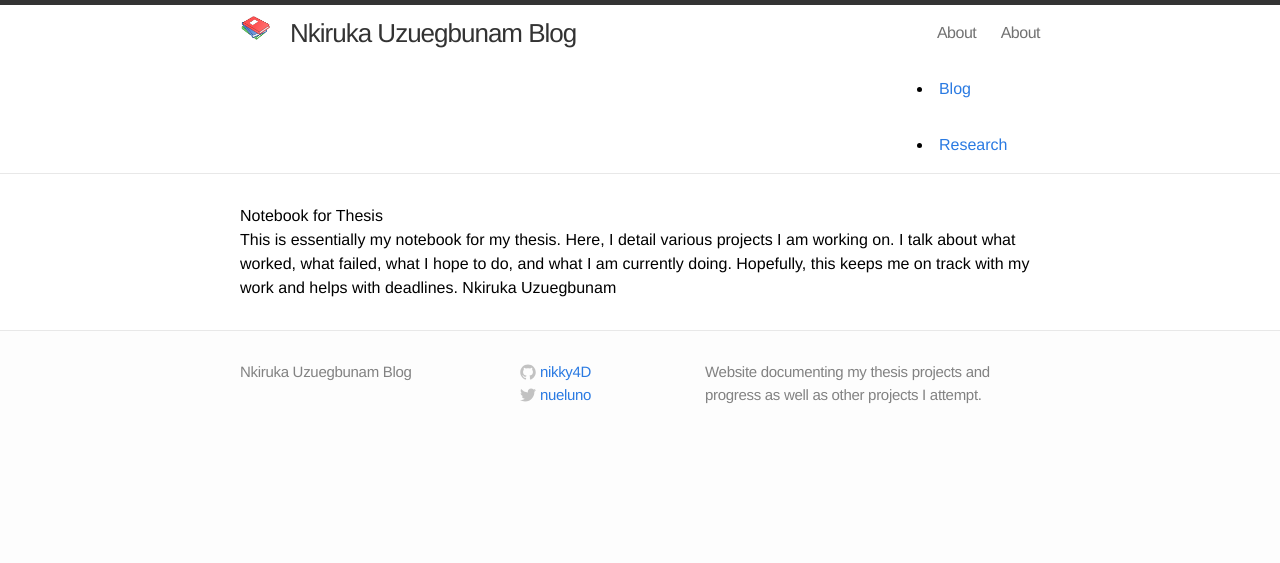
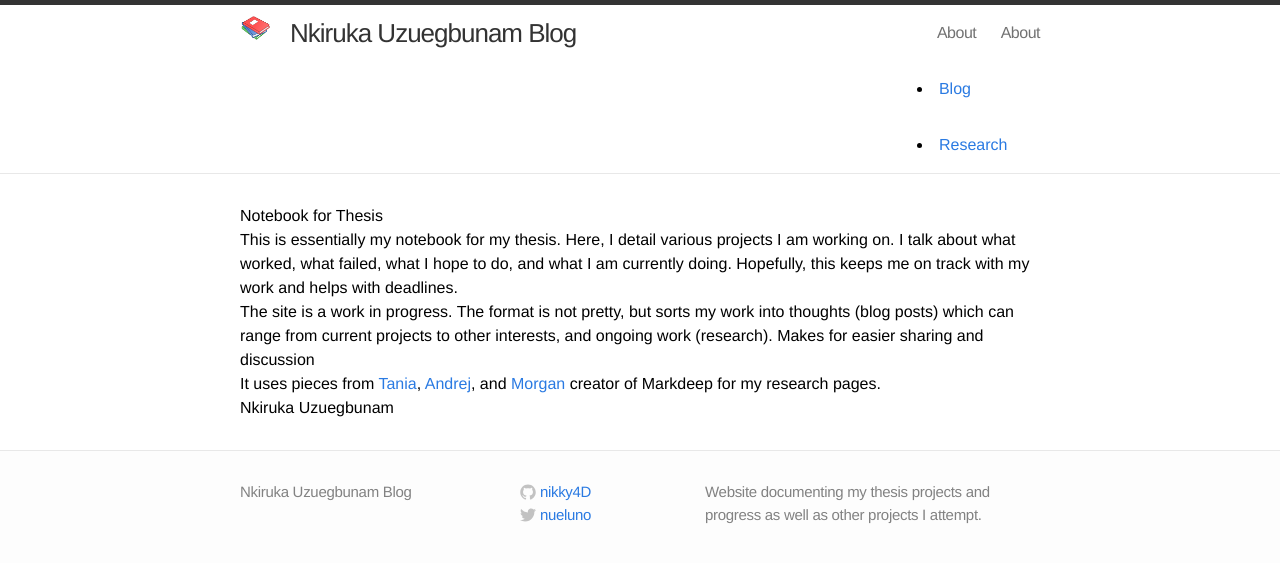
Before and after one commit to nikky4D/nikky4D.github.io, a Jekyll site: the page built from index.html, in a window 1280 px wide. Shown: the top 563 px of the page. Built offline with Jekyll 4.4.1, drawn with Linux system fonts in a browser that asks for light colours.

Commit message:
Updated to make a better introduction and put references for website creation

```diff
--- a/index.html
+++ b/index.html
@@ -3,6 +3,10 @@ layout: default
 ---
 <h2> Notebook for Thesis </h2>
 
-This is essentially my notebook for my thesis. Here, I detail various projects I am working on. I talk about what worked, what failed, what I hope to do, and what I am currently doing. Hopefully, this keeps me on track with my work and helps with deadlines.
+<p>This is essentially my notebook for my thesis. Here, I detail various projects I am working on. I talk about what worked, what failed, what I hope to do, and what I am currently doing. Hopefully, this keeps me on track with my work and helps with deadlines.</p>
 
-Nkiruka Uzuegbunam
+<p>The site is a work in progress. The format is not pretty, but sorts my work into thoughts (blog posts) which can range from current projects to other interests, and ongoing work (research). Makes for easier sharing and discussion</p>
+
+<p>It uses pieces from <a href = "https://www.taniarascia.com/make-a-static-website-with-jekyll/">Tania</a>, <a href = "http://karpathy.github.io/">Andrej</a>, and <a href = "https://casual-effects.com/markdeep/features.md.html">Morgan</a> creator of Markdeep for my research pages.</p>
+
+<p> Nkiruka Uzuegbunam </p>
```
